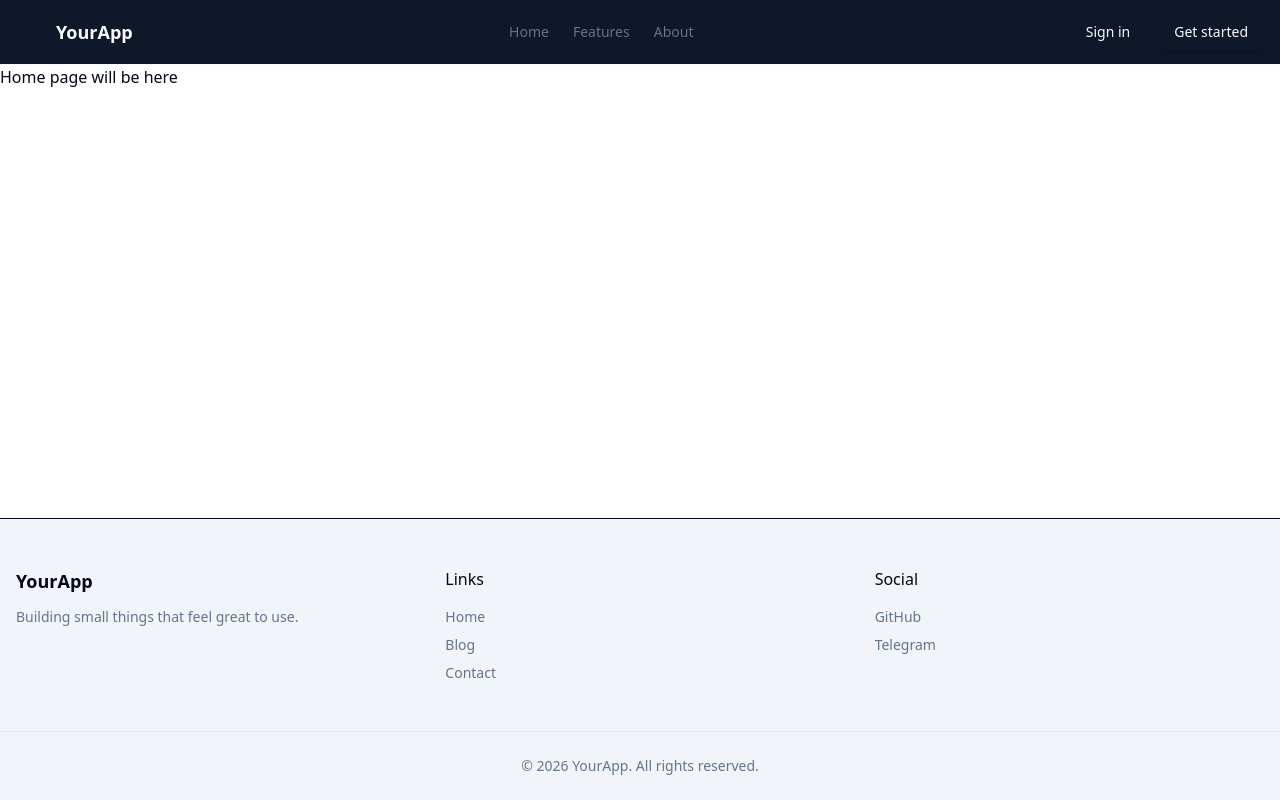
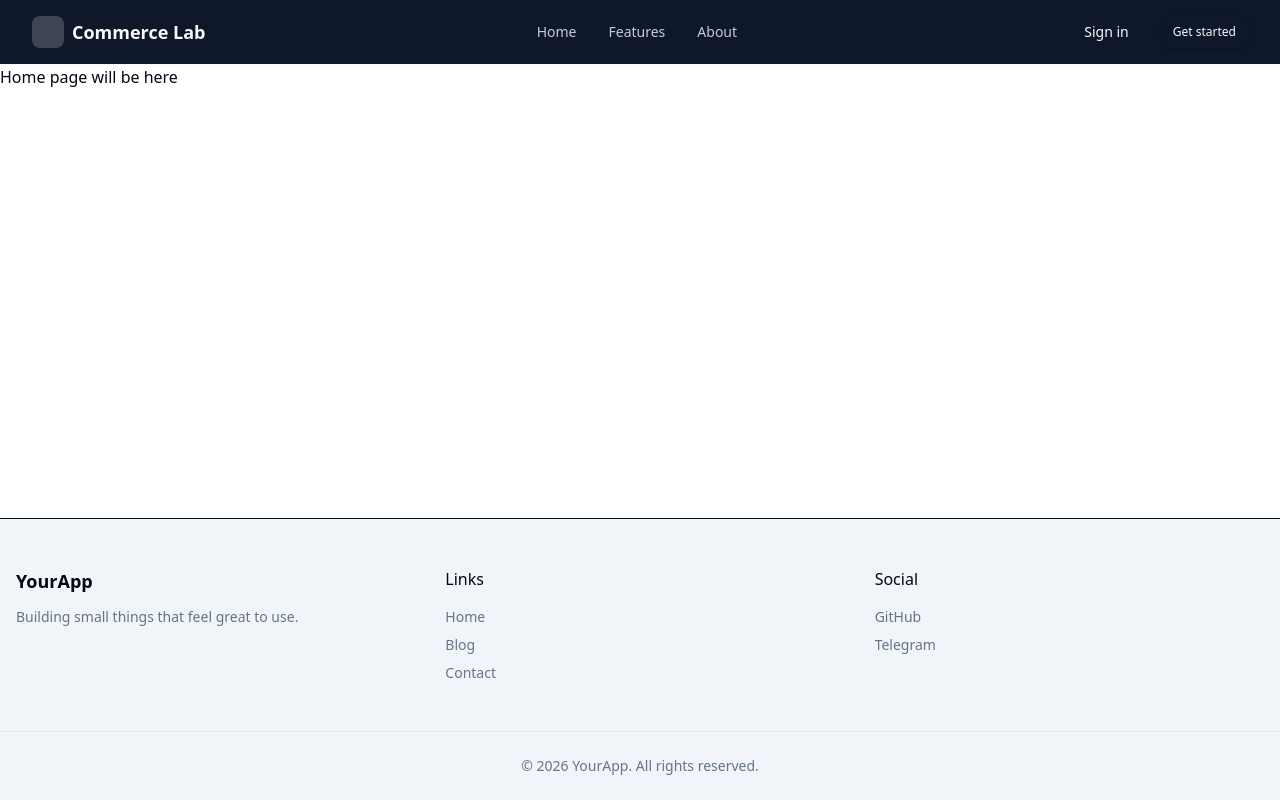
Before and after one commit to T1moQ/commerce-lab-frontend, a React (Vite) app: page / in a window 1280 px wide. Built offline with nearby package versions, Linux system fonts and the light colour scheme.

Commit message:
feat: adaptive

```diff
--- a/src/widgets/header/ui/header.tsx
+++ b/src/widgets/header/ui/header.tsx
@@ -1,32 +1,36 @@
 import { Button } from '@/components/ui/button'
 
-export function Header() {
+export const Header = () => {
   return (
     <header className="sticky top-0 z-50 w-full border-b bg-primary text-primary-foreground">
-			<div className="container mx-auto flex h-16 items-center justify-between px-4">
+      <div className="mx-auto flex h-14 max-w-360 items-center justify-between px-3 lg:h-16 lg:px-8">
         {/* Logo */}
         <div className="flex items-center gap-2">
-					<div className="h-8 w-8 rounded-lg bg-primary" />
-					<span className="text-lg font-semibold">YourApp</span>
+          <div className="h-7 w-7 rounded-lg bg-primary-foreground/20 lg:h-8 lg:w-8" />
+          <span className="text-sm font-semibold lg:text-lg">Commerce Lab</span>
         </div>
 
-				{/* Nav */}
-				<nav className="hidden md:flex items-center gap-6 text-sm text-muted-foreground">
-					<a href="#" className="transition hover:text-foreground">
+        {/* Desktop Nav */}
+        <nav className="hidden items-center gap-8 text-sm text-primary-foreground/80 lg:flex">
+          <a href="#" className="transition hover:text-white">
             Home
           </a>
-					<a href="#" className="transition hover:text-foreground">
+          <a href="#" className="transition hover:text-white">
             Features
           </a>
-					<a href="#" className="transition hover:text-foreground">
+          <a href="#" className="transition hover:text-white">
             About
           </a>
         </nav>
 
         {/* Actions */}
-				<div className="flex items-center gap-3">
-					<Button variant="ghost">Sign in</Button>
-					<Button>Get started</Button>
+        <div className="flex items-center gap-2 lg:gap-4">
+          <Button variant="ghost" className="hidden lg:inline-flex">
+            Sign in
+          </Button>
+          <Button size="sm" className="lg:size-default">
+            Get started
+          </Button>
         </div>
       </div>
     </header>
```
Also changed, not shown: src/app/router.tsx (+6 -6 lines), src/app/main-layout.tsx (indentation only). Lines whose indentation alone changed are shown as unchanged.
